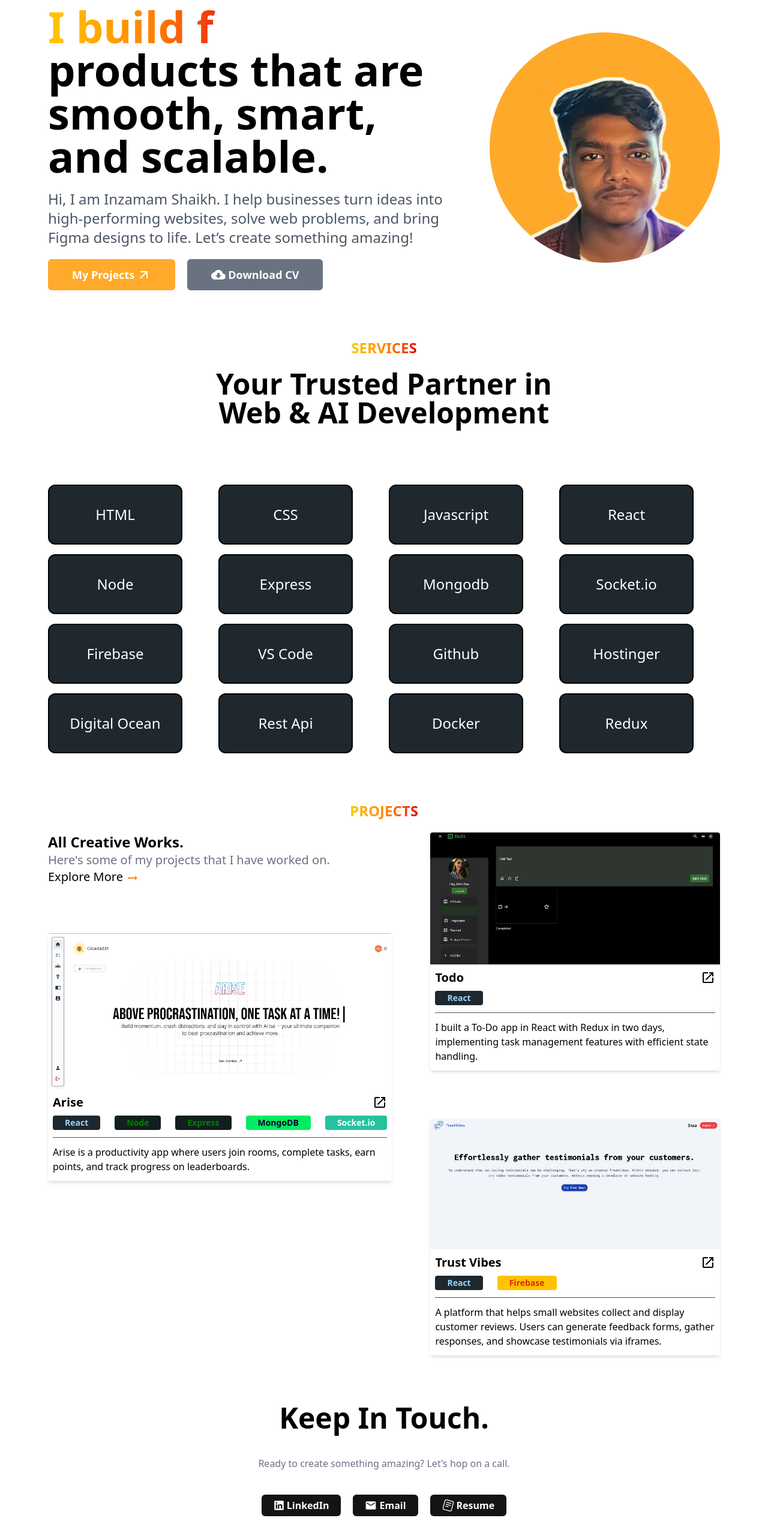
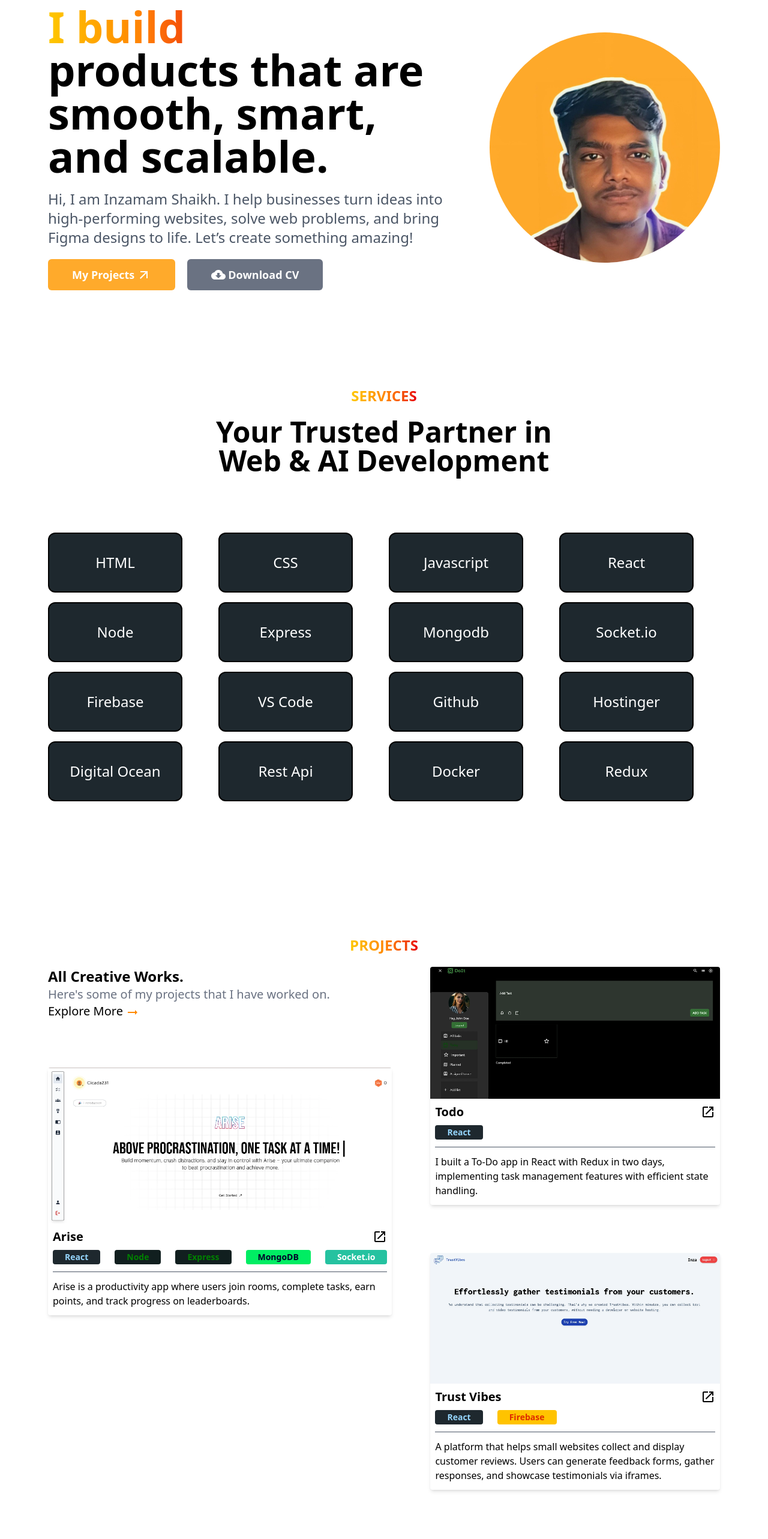
Before and after one commit to Inzamamdev/Portfolio, a React (Vite) app: page / in a window 1280 px wide. Shown: the part 148-2714 px from the top of the page at 60% size. Built offline with nearby package versions, Linux system fonts and the light colour scheme.

Commit message:
all section added

```diff
--- a/package.json
+++ b/package.json
@@ -12,6 +12,7 @@
   "dependencies": {
     "@emotion/react": "^11.14.0",
     "@emotion/styled": "^11.14.0",
+    "@gsap/react": "^2.1.2",
     "@mui/icons-material": "^6.4.2",
     "@mui/material": "^6.4.2",
     "@reduxjs/toolkit": "^2.5.1",
--- a/src/App.jsx
+++ b/src/App.jsx
@@ -4,6 +4,7 @@ import SectionOne from "./components/SectionOne";
 import SectionTwo from "./components/SectionTwo";
 import SectionThree from "./components/SectionThree";
 import SectionFour from "./components/SectionFour";
+import SectionFive from "./components/SectionFive";
 function App() {
   const [count, setCount] = useState(0);
 
@@ -15,6 +16,7 @@ function App() {
         <SectionTwo />
         <SectionThree />
         <SectionFour />
+        <SectionFive />
       </div>
     </>
   );
--- /dev/null
+++ b/src/components/SectionFive.jsx
@@ -0,0 +1,23 @@
+import React from "react";
+
+export default function SectionFive() {
+  return (
+    <div className="sm:mx-20 mx-5 text-black dark:text-white  text-center mb-5">
+      <p className="">Designed and Developed by Inzamam Shaikh.</p>
+      <p>
+        Built with{" "}
+        <span className="bg-gradient-to-r from-yellow-400 via-orange-400 bg-clip-text text-transparent to-red-600 ">
+          React.js
+        </span>
+        ,
+        <span className=" bg-gradient-to-r from-yellow-400 via-orange-400 bg-clip-text text-transparent to-red-600">
+          Tailwind
+        </span>{" "}
+        & Material UI. Hosted on{" "}
+        <span className="bg-gradient-to-r from-yellow-400 via-orange-400 bg-clip-text text-transparent to-red-600">
+          Github Pages.
+        </span>
+      </p>
+    </div>
+  );
+}
--- a/src/components/SectionFour.jsx
+++ b/src/components/SectionFour.jsx
@@ -10,7 +10,7 @@ export default function SectionFour() {
       <p className=" text-gray-500 my-10">
         Ready to create something amazing? Let's hop on a call.
       </p>
-      <div className="flex items-center justify-center font-bold text-white ">
+      <div className="flex items-center justify-center font-bold text-white sm:mx-20 mx-5">
         <span className="flex items-center bg-[#141414] py-1.5 px-5 rounded-md">
           <RxLinkedinLogo fontSize={18} className=" mr-1" /> LinkedIn
         </span>
--- a/src/components/SectionOne.jsx
+++ b/src/components/SectionOne.jsx
@@ -5,7 +5,7 @@ import CloudDownloadIcon from "@mui/icons-material/CloudDownload";
 import { Typewriter } from "react-simple-typewriter";
 export default function SectionOne() {
   return (
-    <div className="sm:mx-20 mx-5 text-black flex my-20 gap-16 items-center flex-wrap md:flex-nowrap dark:text-white">
+    <div className="sm:mx-20 mx-5 text-black flex my-20 gap-16 items-center flex-wrap md:flex-nowrap dark:text-white mb-40">
       <div className=" ">
         <h1 className=" text-4xl sm:text-5xl md:text-7xl font-bold  ">
           <span className="bg-gradient-to-r from-yellow-400 via-orange-400 bg-clip-text text-transparent to-red-600 ">
--- a/src/components/SectionThree.jsx
+++ b/src/components/SectionThree.jsx
@@ -6,7 +6,7 @@ import Todo from "../assets/todo.webp";
 import Trust from "../assets/trust-vibes.webp";
 export default function SectionThree() {
   return (
-    <div className="sm:mx-20 mx-5 text-black dark:text-white mb-20">
+    <div className="sm:mx-20 mx-5 text-black dark:text-white mb-72">
       {" "}
       <h6 className="text-2xl font-bold text-center mb-5">
         <span className="bg-gradient-to-r from-yellow-400 via-orange-400 bg-clip-text text-transparent to-red-600">
--- a/src/components/SectionTwo.jsx
+++ b/src/components/SectionTwo.jsx
@@ -5,7 +5,7 @@ import SentimentSatisfiedOutlinedIcon from "@mui/icons-material/SentimentSatisfi
 import Skills from "./Skills";
 export default function SectionTwo() {
   return (
-    <div className="sm:mx-20 mx-5 text-black dark:text-white mb-20">
+    <div className="sm:mx-20 mx-5 text-black dark:text-white mb-56">
       <h6 className="text-2xl font-bold text-center mb-5">
         <span className="bg-gradient-to-r from-yellow-400 via-orange-400 bg-clip-text text-transparent to-red-600">
           SERVICES
--- a/src/components/Skills.jsx
+++ b/src/components/Skills.jsx
@@ -24,7 +24,7 @@ export default function Skills() {
       {skills.map((item, index) => (
         <div
           key={index}
-          className="transition-all duration-300 hover:border-[#ffaa2b] bg-[#1e282e] dark:bg-[#181a1c] text-2xl text-center py-8 max-w-56 my-auto rounded-xl border-2 border-black dark:border-gray-200"
+          className="transition-all duration-300 hover:bg-[#ffaa2b10] hover:border-[#ffaa2b] hover:text-[#ffaa2b] bg-[#1e282e] dark:bg-[#181a1c] text-2xl text-center py-8 max-w-56 my-auto rounded-xl border-2 border-black dark:border-gray-200"
         >
           {item}
         </div>
```
Also changed, not shown: 1 other file (tests, documents, lock files or other folders).
